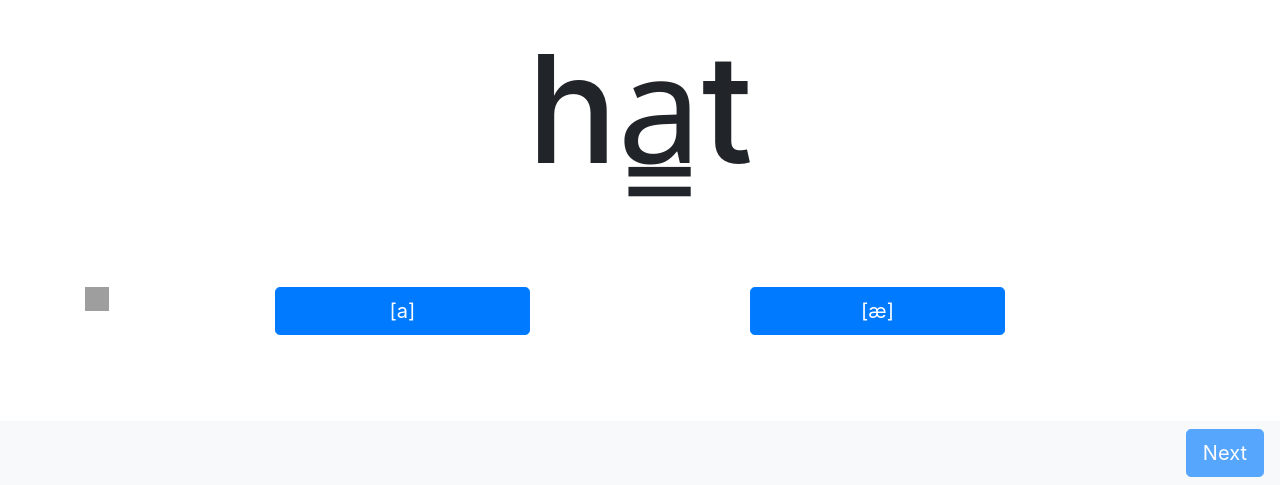
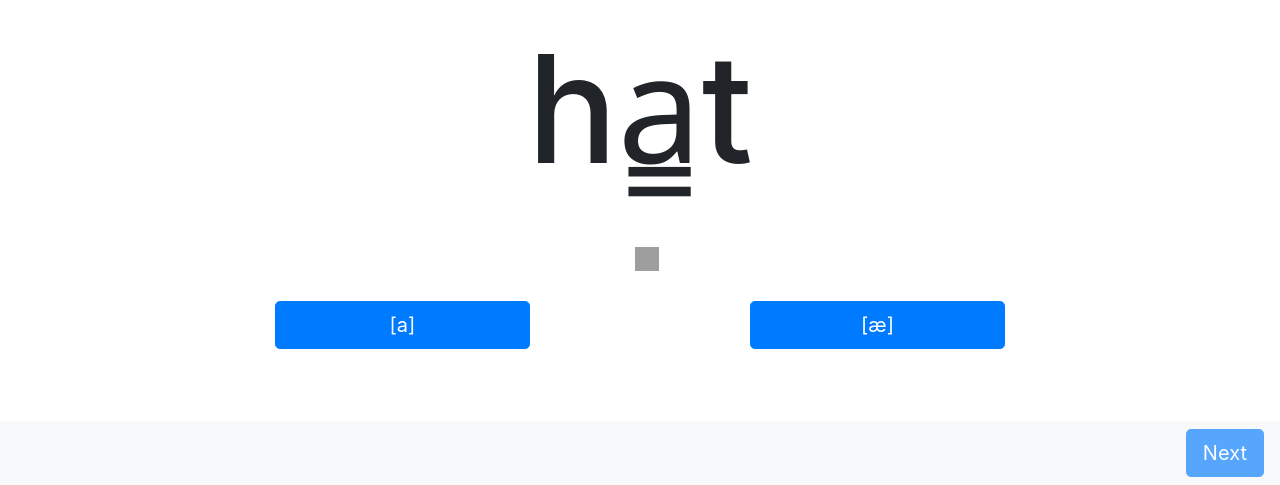
Before and after one commit to shallotly/ui-design-ipa, a Flask app: page /quiz/1 in a window 1280 px wide. Shown: the part 315-800 px from the top of the page. Run offline with Flask 2, Linux system fonts and the light colour scheme; some libraries are stand-ins or nearby versions; grey boxes are pictures that could not be loaded.

Commit message:
quiz player icon place change

```diff
--- a/static/main.css
+++ b/static/main.css
@@ -63,6 +63,11 @@ td {
     margin: 0px 3px -2px 3px;
 }
 
+.play_button {
+  margin-left: 550px;
+  margin-bottom: 30px;
+}
+
 .bordered {
   border: 2px solid black;
   padding: 2px;
@@ -70,6 +75,8 @@ td {
 
 .center {
   text-align: center;
+  justify-content: center;
+  align-items: center;
 }
 
 .practice-answer {
@@ -82,7 +89,7 @@ td {
 .quiz-word{
   display: block;
   padding-top: 20px;
-  padding-bottom: 80px;
+  padding-bottom: 40px;
   font-size: 150px;
 }
 
--- a/templates/quiz.html
+++ b/templates/quiz.html
@@ -24,14 +24,13 @@
     <h3 class="center">{{ "What is the correct vowel?" | safe}}</h3>
     <h2 class="center client-info" id="client-info"></h2>
     <h1 class="center quiz-word">{{ data["word"] | safe}}</h1>
+    <audio id="player_q" src={{data["audio_word"] | safe}}></audio>
+    <button class="quiz_qplayer play_button" onclick="document.getElementById('player_q').play()"></button>
+
 
     {% if data["questions_number"] == "2" %}
     <div class="row">
       <div class="col-md-2">
-        <audio id="player_q" src={{data["audio_word"] | safe}}></audio>
-        <div>
-          <button class="quiz_qplayer" onclick="document.getElementById('player_q').play()"></button>
-        </div>
       </div>
       <div class="col-md-3">
         <button type="button" class="btn btn-primary btn-lg quiz-btn" id="quiz-button-a">{{ data["choice_a"] | safe}}</button>
@@ -57,10 +56,6 @@
     {% if data["questions_number"] == "3" %}
     <div class="row">
       <div class="col-md-2">
-        <audio id="player_q" src={{data["audio_word"] | safe}}></audio>
-        <div>
-          <button class="quiz_qplayer" onclick="document.getElementById('player_q').play()"></button>
-        </div>
       </div>
       <div class="col-md-2">
         <button type="button" class="btn btn-primary btn-lg quiz-btn" id="quiz-button-a">{{ data["choice_a"] | safe}}</button>
```
